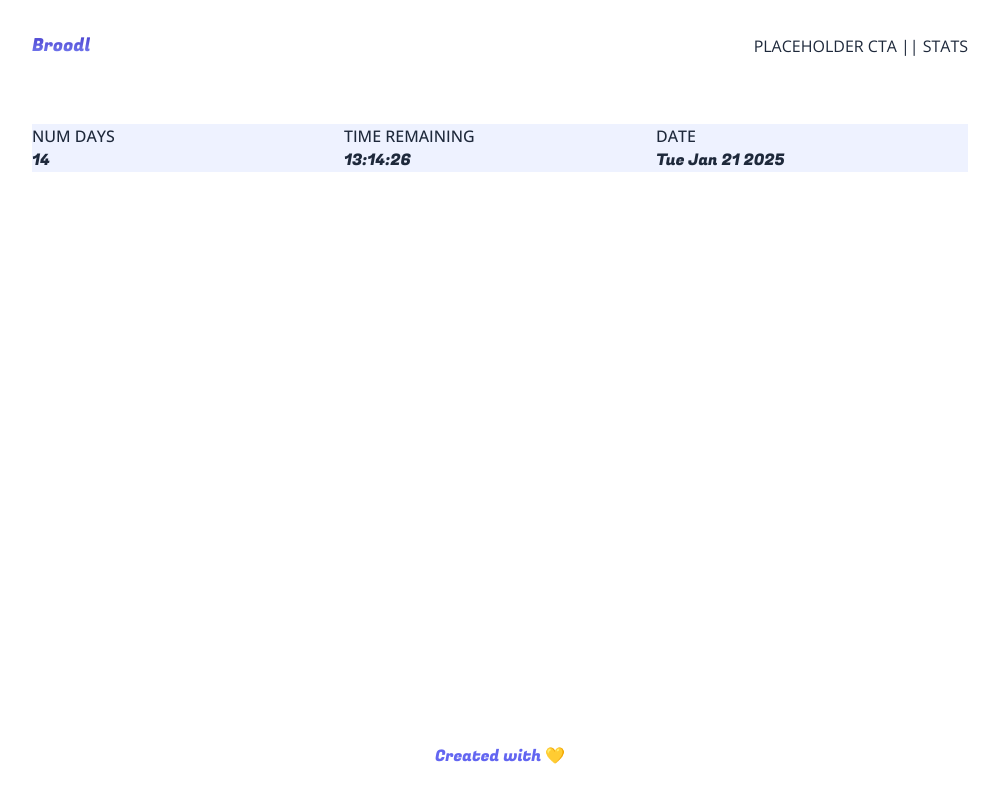
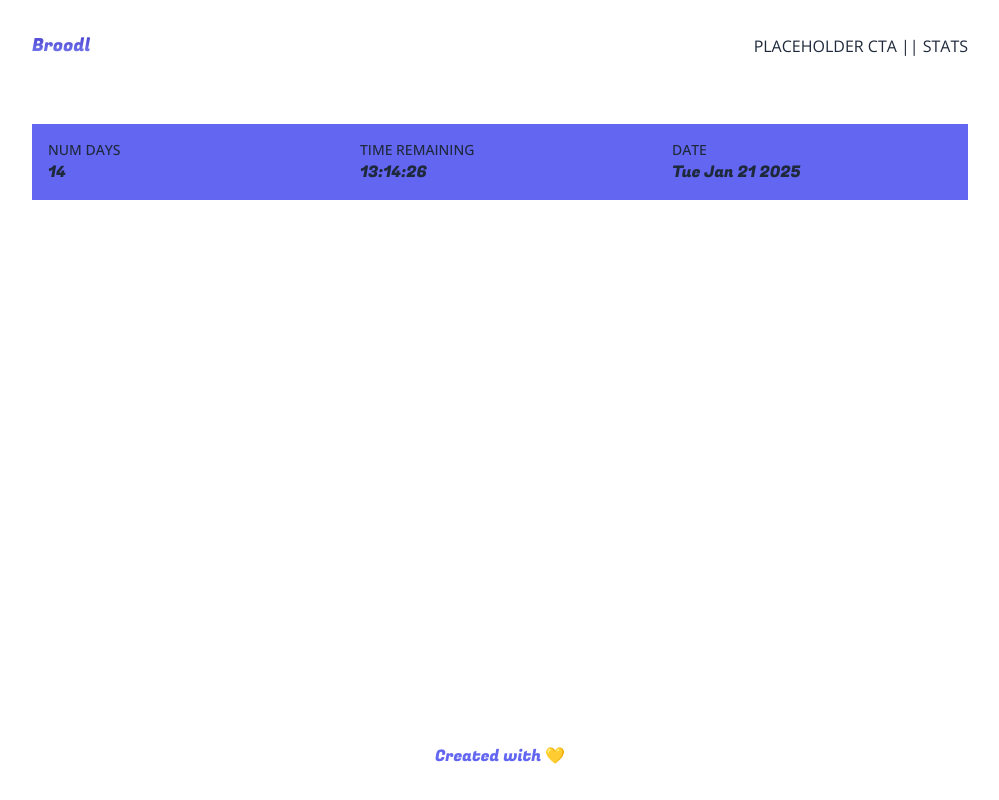
Before and after one commit to SasankaWelikanna/Broodl, a Next.js app: page /dashboard in a window 1280 px wide. Shown: the whole page, without its empty margins (140-1139 px from the left). Built offline with nearby package versions, Linux system fonts and the light colour scheme.

Commit message:
Dashboard changes

```diff
--- a/components/Dashboard.js
+++ b/components/Dashboard.js
@@ -13,12 +13,12 @@ export default function Dashboard() {
 
     return (
         <div className='flex flex-col flex-1'>
-            <div className='grid grid-cols-1 sm:grid-cols-3 bg-indigo-50 '>
+            <div className='grid grid-cols-1 sm:grid-cols-3 bg-indigo-50 bg-indigo-500'>
                 {Object.keys(statuses).map((status, statusIndex) => {
                     return (
-                        <div key={statusIndex}>
-                            <p className='font-medium uppercase'>{status.replaceAll('_', ' ')}</p>
-                            <p className={' ' + fugaz.className}>{statuses[status]}</p>
+                        <div key={statusIndex} className='p-4'>
+                            <p className='font-medium uppercase text-xs sm:text-sm'>{status.replaceAll('_', ' ')}</p>
+                            <p className={'text-base sm: ' + fugaz.className}>{statuses[status]}</p>
                         </div>
                     )
                 })
```
